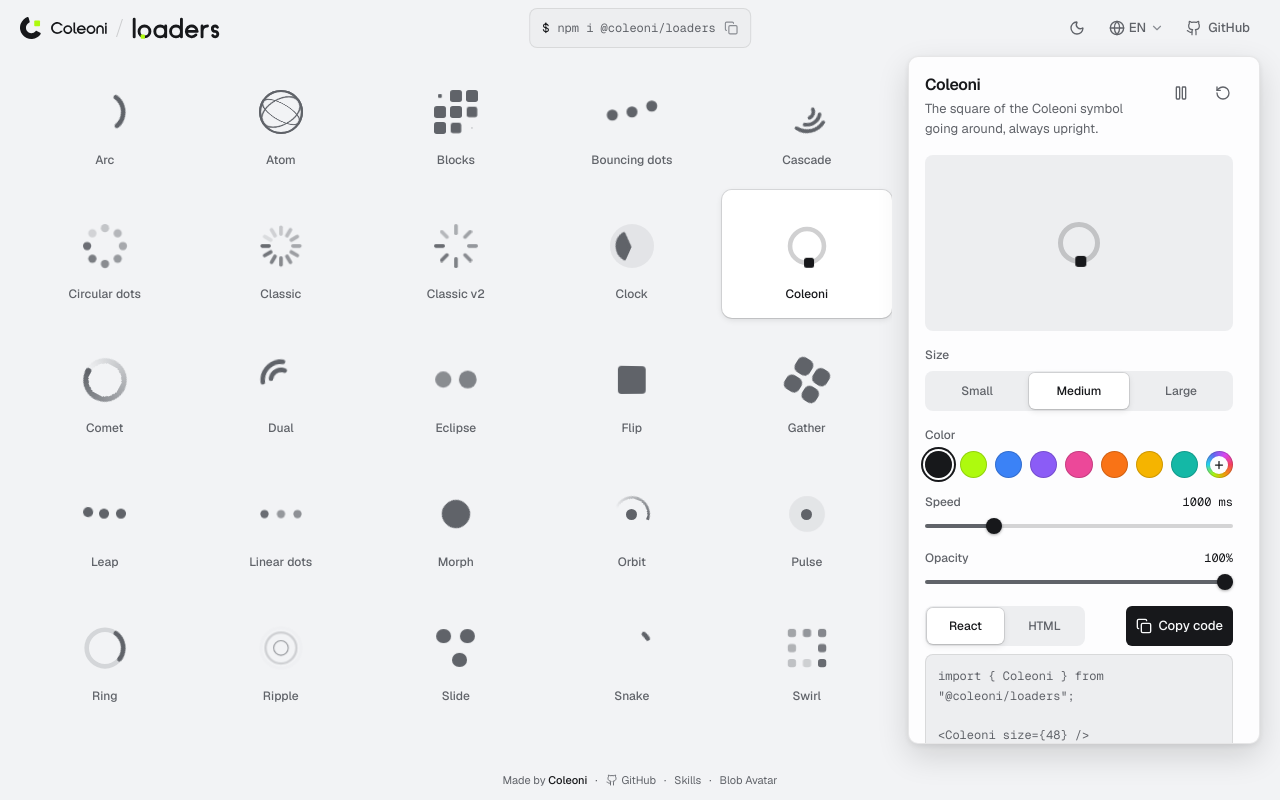
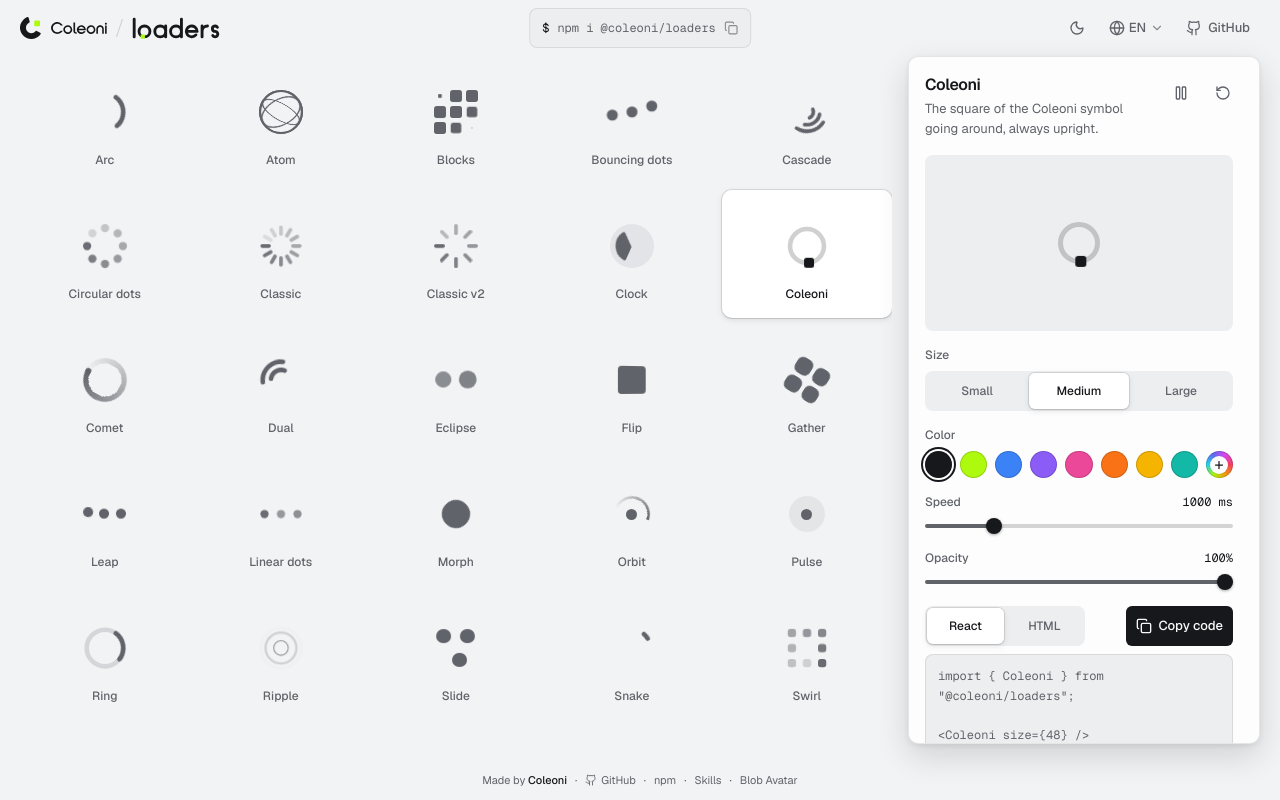
Before and after one commit to c0le0ni/loaders, a React (Vite) app: page / in a window 1280 px wide. Built offline with nearby package versions, Linux system fonts and the light colour scheme.

Commit message:
feat(site): link the npm package in the footer

```diff
--- a/src/i18n/strings.ts
+++ b/src/i18n/strings.ts
@@ -107,6 +107,7 @@
   toLight: 'Light theme',
   toDark: 'Dark theme',
   github: 'GitHub',
+  npm: 'npm',
   newTab: '(opens in a new tab)',
   madeBy: 'Made by',
   skills: 'Skills',
--- a/src/ui/app.tsx
+++ b/src/ui/app.tsx
@@ -2,7 +2,7 @@
 import { useCallback, useEffect, useRef, useState } from 'react';
 import type { Strings } from '../i18n/strings';
 import { cn } from '../lib/cn';
-import { BLOB, COLEONI, REPO, SKILLS, byName, defaults, type Settings } from '../site';
+import { BLOB, COLEONI, NPM, REPO, SKILLS, byName, defaults, type Settings } from '../site';
 import { GithubIcon } from './brand';
 import { Gallery } from './gallery';
 import { useNotice } from './hooks';
@@ -87,7 +87,7 @@
             <Inspector name={selected} settings={settings[selected]} onSettings={change} onReset={reset} color={color} onColor={setColor} S={S} />
           </div>
         </main>
-        <footer className="flex h-10 shrink-0 items-center justify-center gap-2 px-4 text-2xs text-foreground-muted">
+        <footer className="flex shrink-0 flex-wrap items-center justify-center gap-x-2 gap-y-1 px-4 py-3 text-2xs text-foreground-muted md:h-10 md:py-0">
           <span>
             {S.madeBy}{' '}
             <a href={COLEONI} rel="noopener" className="font-medium text-foreground transition-colors hover:text-accent-emphasis">
@@ -98,6 +98,11 @@
           <a href={REPO} target="_blank" rel="noopener noreferrer" className="inline-flex items-center gap-1 transition-colors hover:text-foreground">
             <GithubIcon className="size-3" />
             {S.github}
+            <span className="sr-only"> {S.newTab}</span>
+          </a>
+          <span aria-hidden>·</span>
+          <a href={NPM} target="_blank" rel="noopener noreferrer" className="transition-colors hover:text-foreground">
+            {S.npm}
             <span className="sr-only"> {S.newTab}</span>
           </a>
           <span aria-hidden>·</span>
```
